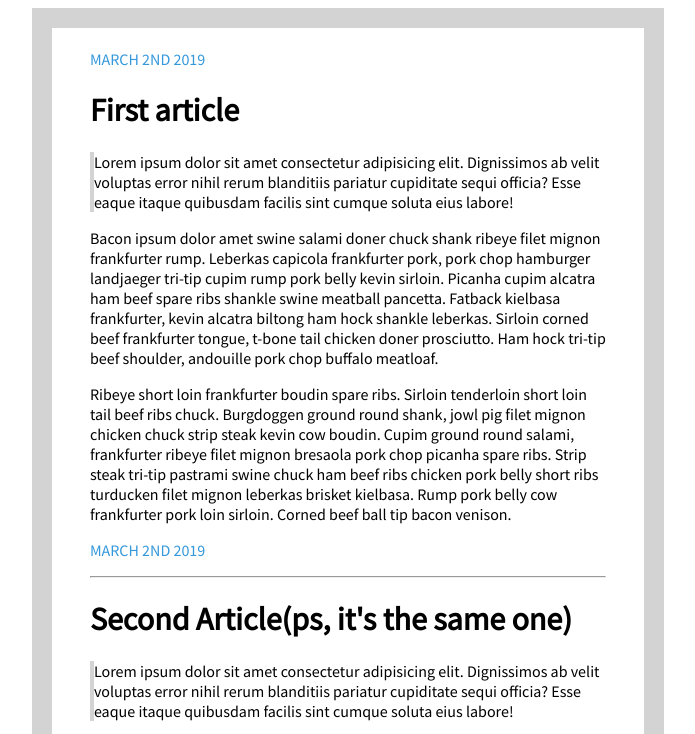
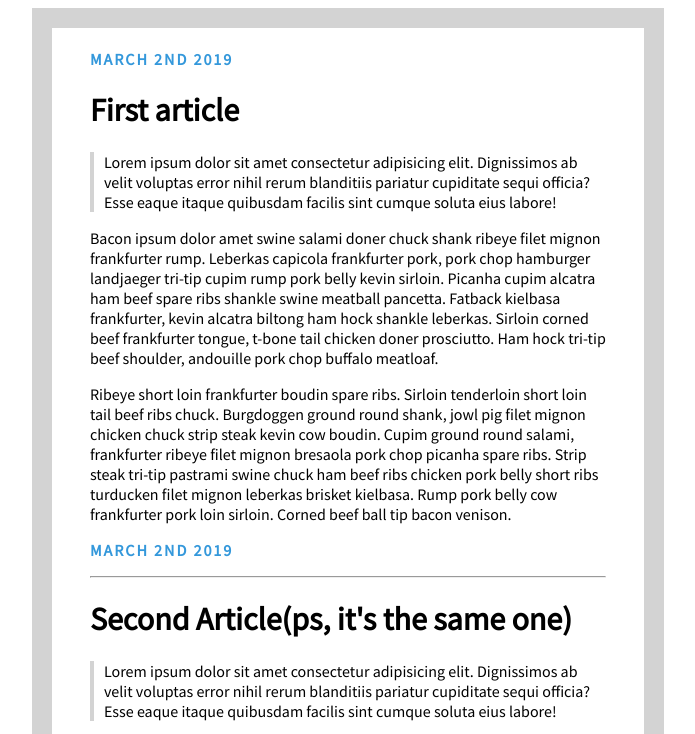
Before and after one commit to 2mill/web-dev-complete, a plain HTML site: page unit-6/css-blog/blog.html in a window 1280 px wide. Shown: the top 734 px of the page, without its empty margins (292-987 px from the left). Drawn offline with Linux system fonts and the light colour scheme.

Commit message:
Completed CSS blog stuff

```diff
--- a/unit-6/css-blog/style.css
+++ b/unit-6/css-blog/style.css
@@ -7,11 +7,14 @@ html {
 }
 h2 {
     color : #2c3e50;
+    font-weight : 800;
 }
 
 .date {
     text-transform: uppercase;
     color : #3498db;
+    letter-spacing : 2px;
+    font-weight : 800;
 }
 #box {
     border : solid 20px lightgray;
@@ -21,4 +24,5 @@ h2 {
 .quote p {
     border : solid lightgray;
     border-width : 0px 0px 0px 4px;
+    padding-left : 10px;
 }
```
